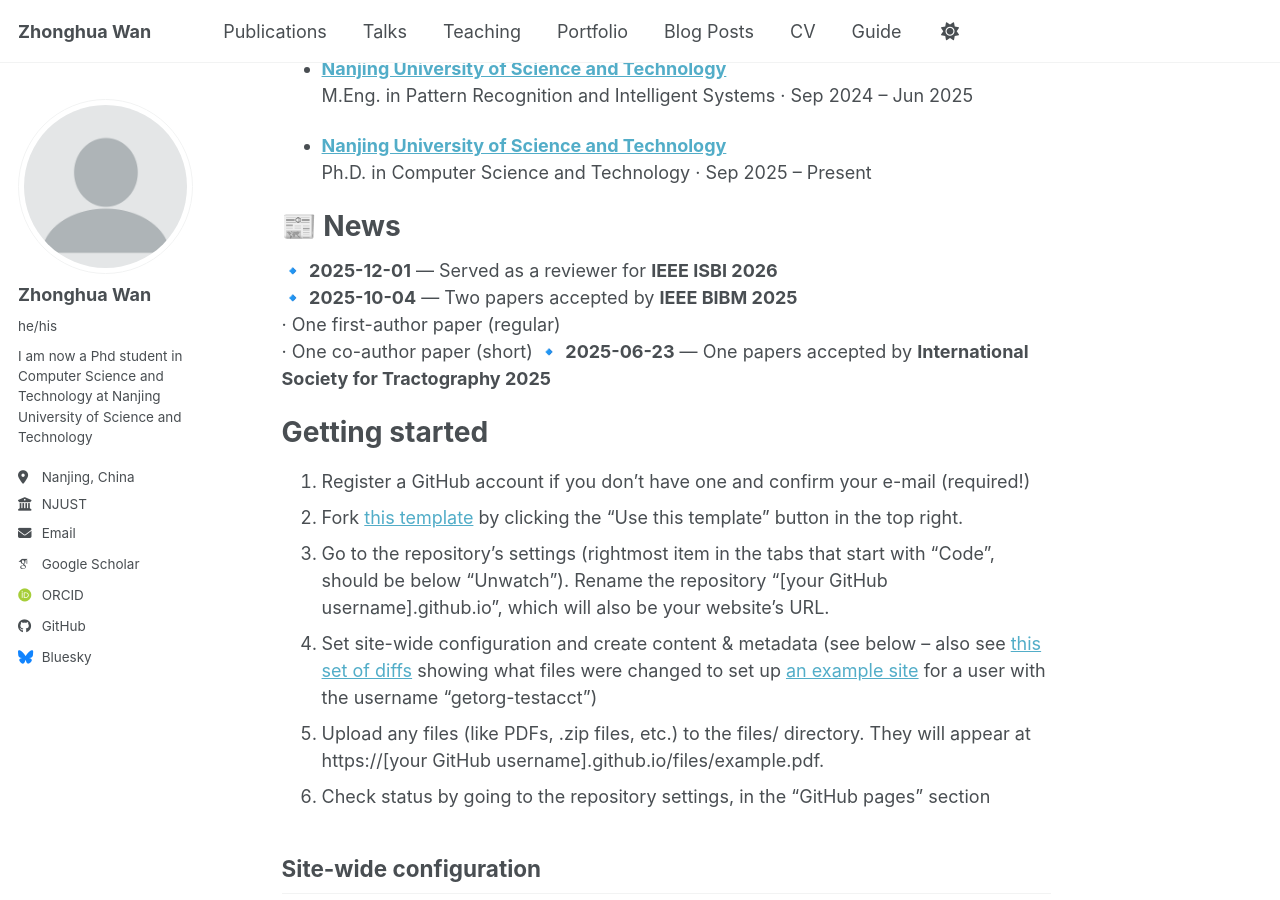
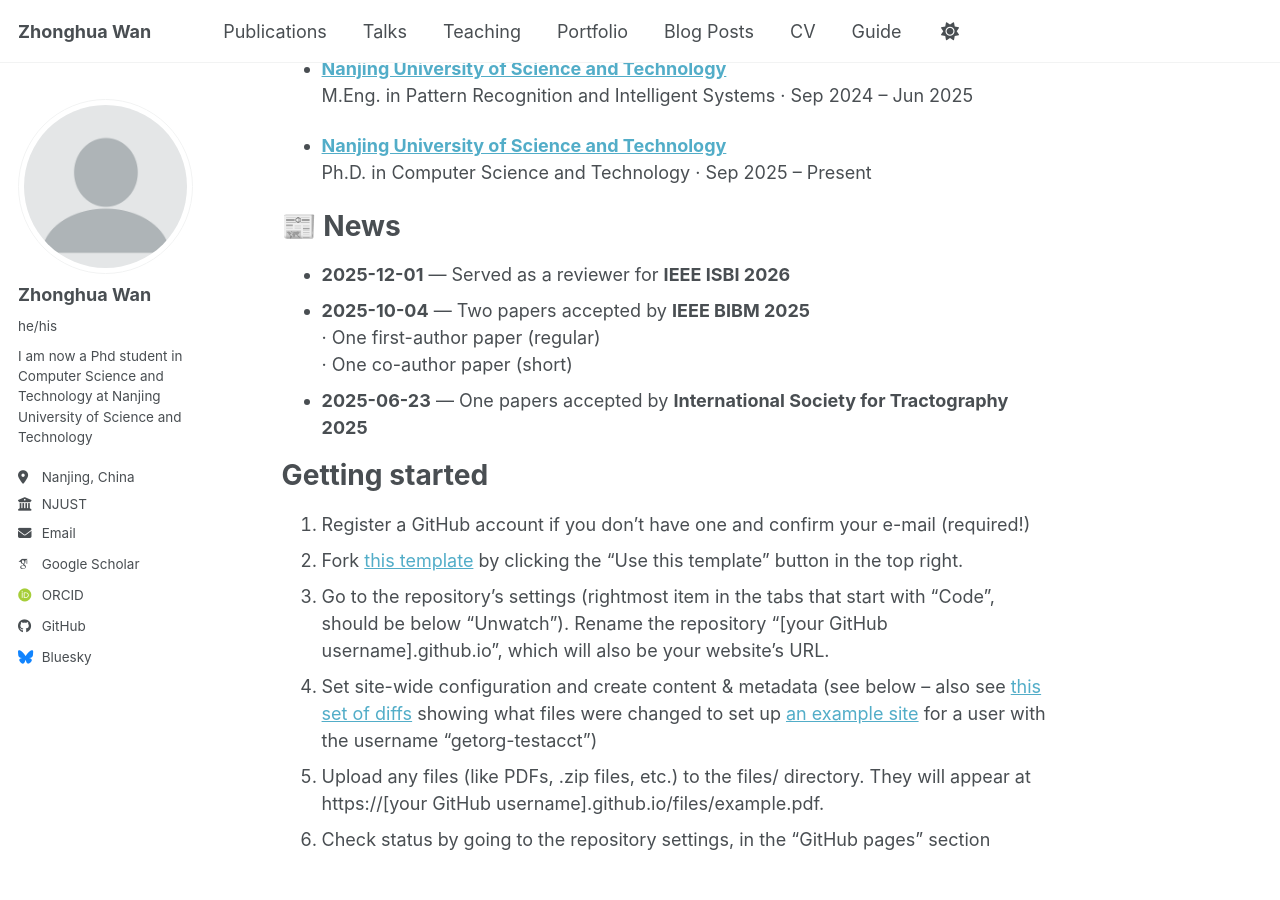
Before and after one commit to WanZhonghua/WanZhonghua.github.io, a Jekyll site: the page built from _pages/about.md, in a window 1280 px wide and 900 px high, scrolled down 374 px. Built offline with Jekyll 4.4.1, drawn with Linux system fonts in a browser that asks for light colours; some web fonts are replaced; a script bundle is joined from its source files by our own code; library files that are not in the unit come from our copies.

```diff
--- a/_pages/about.md
+++ b/_pages/about.md
@@ -25,11 +25,11 @@ Hello everyone, my name is Wan Zhonghua from HuaiNan, Anhui province. I am curre
 
 📰 News
 ======
-🔹 **2025-12-01** — Served as a reviewer for **IEEE ISBI 2026**
-🔹 **2025-10-04** — Two papers accepted by **IEEE BIBM 2025**
+- **2025-12-01** — Served as a reviewer for **IEEE ISBI 2026**
+- **2025-10-04** — Two papers accepted by **IEEE BIBM 2025**
    · One first-author paper (regular)
    · One co-author paper (short)
-🔹 **2025-06-23** — One papers accepted by **International Society for Tractography 2025**
+- **2025-06-23** — One papers accepted by **International Society for Tractography 2025**
 
 
 
```
